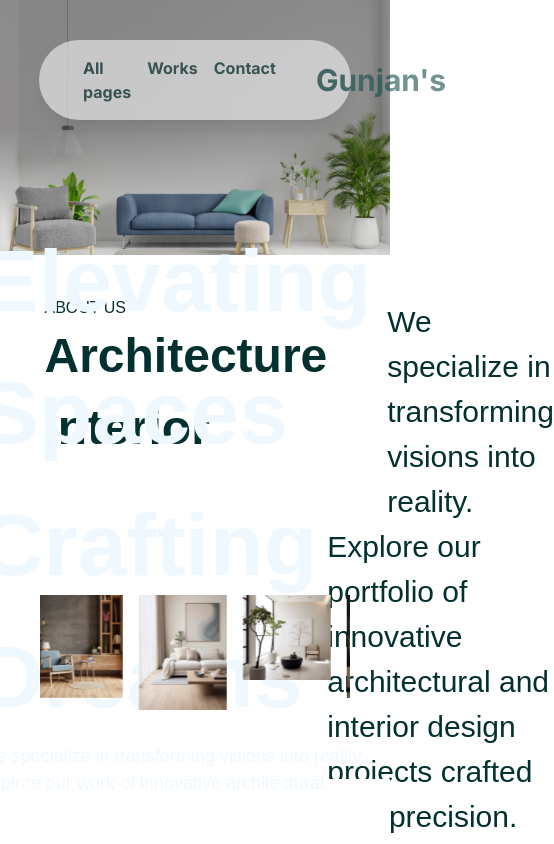
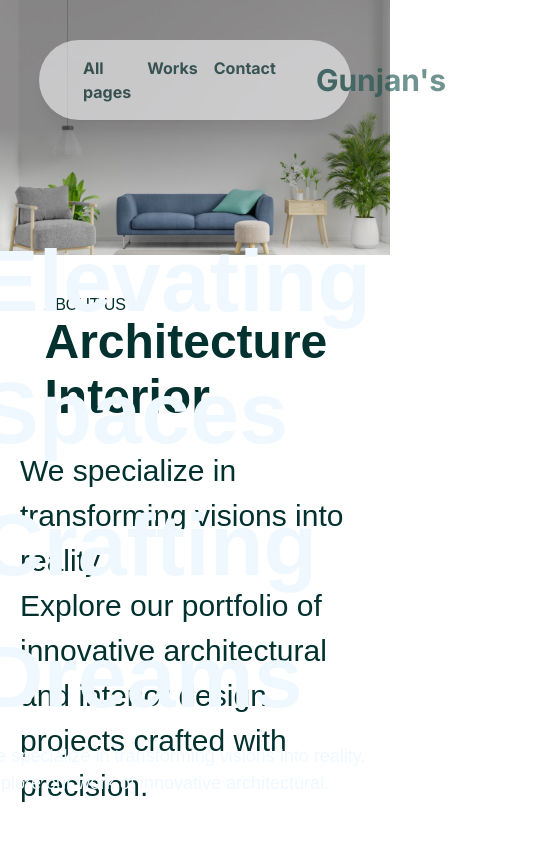
Before and after one commit to Renisaaa/freelanceWebsite, a Next.js app: page / in a window 390 px wide. Shown: the top 844 px of the page, 554 px wide, since content can reach past the window. Built offline with nearby package versions, Linux system fonts and the light colour scheme.

Commit message:
reponsive-fixes

```diff
--- a/src/app/globals.css
+++ b/src/app/globals.css
@@ -29,7 +29,6 @@
   width: 100%;
   background-color: white;
   padding: 20px;
-  height: 300px;
   text-align: center;
   display: flex;
   flex-direction: row;
@@ -67,6 +66,7 @@
   flex: 1;
   margin-left: 7%;
   margin-top: 6%;
+  line-height: normal;
 }
 
 .about-us-title {
@@ -122,6 +122,7 @@
   width: 100%;
   padding: 20px;
   background-color: white;
+  flex-wrap: wrap;
 }
 
 .home-info-card {
@@ -259,6 +260,7 @@
   font-weight: 500;
   text-align: left;
   font-family: sans-serif;
+  line-height: normal;
 }
 
 .homepage-services-bottom {
@@ -540,3 +542,36 @@
   align-items: center;
   width: 100%;
 }
+
+@media screen and (max-width: 986px) {
+  .about-us {
+    width: 100%;
+    background-color: white;
+    padding: 20px;
+    text-align: center;
+    display: flex;
+    flex-direction: column;
+    margin-bottom: 10px;
+  }
+
+  .about-us-description1 {
+    color: rgb(2, 49, 47);
+    font-size: 30px;
+    font-weight: 500;
+    margin-left: 0px !important;
+    text-align: left;
+    font-family: sans-serif;
+  }
+}
+
+@media screen and (max-width: 700px) {
+  .home-info-card {
+    width: 40%;
+  }
+}
+
+@media screen and (max-width: 900px) {
+  .homepage-services-top {
+    flex-direction: column;
+  }
+}
--- a/src/app/page.tsx
+++ b/src/app/page.tsx
@@ -10,7 +10,7 @@ import WorkingProcess from "@/components/WorkingProcess";
 
 export default function Home() {
   return (
-    <main className="flex flex-col items-center justify-between ">
+    <main>
       <Navbar />
 
       <Header />
--- a/src/components/Navbar.tsx
+++ b/src/components/Navbar.tsx
@@ -2,6 +2,7 @@ import React from "react";
 
 const Navbar = () => {
   return (
+    <div className="w-full flex justify-center">
       <div className=" flex  items-center justify-between  w-[80%] bg-gray-100 rounded-full p-1 h-[80px] fixed top-10 opacity-60 z-[1000] shadow-lg">
         <div className="navbar-left flex flex-1  gap-4 p-10">
           <p className="font-bold text-l text-teal-950 hover:text-teal-700">
@@ -19,6 +20,7 @@ const Navbar = () => {
         </div>
         <div className="flex-1">{""}</div>
       </div>
+    </div>
   );
 };
 
--- a/src/components/PhotoGallery.tsx
+++ b/src/components/PhotoGallery.tsx
@@ -21,7 +21,7 @@ const PhotoGallery: React.FC = () => {
     autoplaySpeed: 2000,
   };
   return (
-    <div className="h-56 w-screen p-10 sm:h-64 xl:h-80 2xl:h-96">
+    <div className="h-56 w-screen p-10 sm:h-[23rem] xl:h-80 2xl:h-96">
       <Slider {...settings}>
         {images.map((image, index) => (
           <div key={index} className="w-40 h-96 px-2">
--- a/src/components/PrimaryButton.js
+++ b/src/components/PrimaryButton.js
@@ -1,8 +1,7 @@
 "use client";
 import React from "react";
 import image from "../assets/arrow-up.svg";
-// import { useRouter } from "next/router";
-// import { openInNewTab } from "../../helpers/openInNewTab";
+import { useRouter } from "next/navigation";
 function PrimaryButton({
   buttonText,
   linkTo,
@@ -11,6 +10,7 @@ function PrimaryButton({
   customWidthValue,
   bgColor,
 }) {
+  const router = useRouter();
   const clickHandler = () => {
     if (clickHandle) {
       clickHandle();
```
Lines whose indentation alone changed are shown as unchanged.
